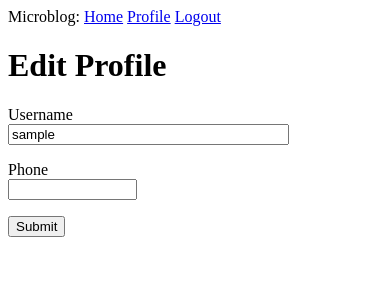
After one commit to cedralpass/recapai-app, a Flask app: page /edit_profile in a window 390 px wide. The commit adds this page. Shown: the top 300 px of the page. Run offline with Flask 3, Linux system fonts and the light colour scheme; the visitor is signed in with stand-in values (Sample User, id 1); parts of the project's set-up code (start-up, migrations or seed data) failed here and were passed over.

Commit message:
adding profile form and added phone number to user model

```diff
--- a/recap/forms.py
+++ b/recap/forms.py
@@ -1,6 +1,6 @@
 from flask_wtf import FlaskForm
 from wtforms import StringField, PasswordField, BooleanField, SubmitField
-from wtforms.validators import ValidationError, DataRequired, Email, EqualTo
+from wtforms.validators import ValidationError, DataRequired, Email, EqualTo, Length
 import sqlalchemy as sa
 from recap import db
 from recap.models import User
@@ -30,3 +30,8 @@ class RegistrationForm(FlaskForm):
             User.email == email.data))
         if user is not None:
             raise ValidationError('Please use a different email address.')
+
+class EditProfileForm(FlaskForm):
+    username = StringField('Username', validators=[DataRequired()])
+    phone = StringField('Phone',validators=[Length(min=10, max=10)])
+    submit = SubmitField('Submit')
--- a/recap/models.py
+++ b/recap/models.py
@@ -18,6 +18,7 @@ class User(UserMixin, db.Model):
     email: so.Mapped[str] = so.mapped_column(sa.String(120), index=True,
                                              unique=True)
     password_hash: so.Mapped[Optional[str]] = so.mapped_column(sa.String(256))
+    phone: so.Mapped[str] = so.mapped_column(sa.String(15), nullable=True)
 
     articles: so.WriteOnlyMapped['Article'] = so.relationship(
         back_populates='user')
--- a/recap/routes.py
+++ b/recap/routes.py
@@ -5,7 +5,7 @@ from recap.forms import LoginForm
 from flask_login import current_user, login_user, logout_user, login_required
 import sqlalchemy as sa
 from recap import db
-from recap.forms import RegistrationForm
+from recap.forms import RegistrationForm, EditProfileForm
 from recap.models import User
 from urllib.parse import urlsplit
 
@@ -68,6 +68,34 @@ def register():
         return redirect(url_for('routes.login'))
     return render_template('register.html', title='Register', form=form)
 
+@bp.route('/user/<username>')
+@login_required
+def user(username):
+    user = db.first_or_404(sa.select(User).where(User.username == username))
+    articles = [
+        {'user': user, 'summary': 'Test post #1'},
+        {'user': user, 'summary': 'Test post #2'}
+    ]
+    return render_template('user.html', user=user, articles=articles)
+
+
+@bp.route('/edit_profile', methods=['GET', 'POST'])
+@login_required
+def edit_profile():
+    form = EditProfileForm()
+    if form.validate_on_submit():
+        current_user.username = form.username.data
+        current_user.phone = form.phone.data
+        db.session.commit()
+        flash('Your changes have been saved.')
+        #TODO: handled exceptions on unique constraint
+        return redirect(url_for('routes.edit_profile'))
+    elif request.method == 'GET':
+        form.username.data = current_user.username
+        form.phone.data = current_user.phone
+    return render_template('edit_profile.html', title='Edit Profile',
+                           form=form)
+
 # TODO - understand args and kwargs better for dynamic params
 def launch_task(name, description, *args, **kwargs):
     rq_job = current_app.task_queue.enqueue(name, description=description, args=args, kwargs=kwargs)
--- /dev/null
+++ b/recap/templates/_post.html
@@ -0,0 +1,5 @@
+<table>
+    <tr valign="top">
+        <td>{{ article.user.username }} says:<br>{{ article.summary }}</td>
+    </tr>
+</table>
--- a/recap/templates/base.html
+++ b/recap/templates/base.html
@@ -14,6 +14,7 @@
             {% if current_user.is_anonymous %}
             <a href="{{ url_for('routes.login') }}">Login</a>
             {% else %}
+            <a href="{{ url_for('routes.user', username=current_user.username) }}">Profile</a>
             <a href="{{ url_for('routes.logout') }}">Logout</a>
             {% endif %}
         </div>
--- /dev/null
+++ b/recap/templates/edit_profile.html
@@ -0,0 +1,23 @@
+{% extends "base.html" %}
+
+{% block content %}
+    <h1>Edit Profile</h1>
+    <form action="" method="post">
+        {{ form.hidden_tag() }}
+        <p>
+            {{ form.username.label }}<br>
+            {{ form.username(size=32) }}<br>
+            {% for error in form.username.errors %}
+            <span style="color: red;">[{{ error }}]</span>
+            {% endfor %}
+        </p>
+        <p>
+            {{ form.phone.label }}<br>
+            {{ form.phone(size=13) }}<br>
+            {% for error in form.phone.errors %}
+            <span style="color: red;">[{{ error }}]</span>
+            {% endfor %}
+        </p>
+        <p>{{ form.submit() }}</p>
+    </form>
+{% endblock %}
```
Also changed, not shown: migrations/versions/eadcbd4ebaaf_adding_phone_to_user.py (added, +32 -0 lines), recap/templates/user.html (added, +16 -0 lines).
